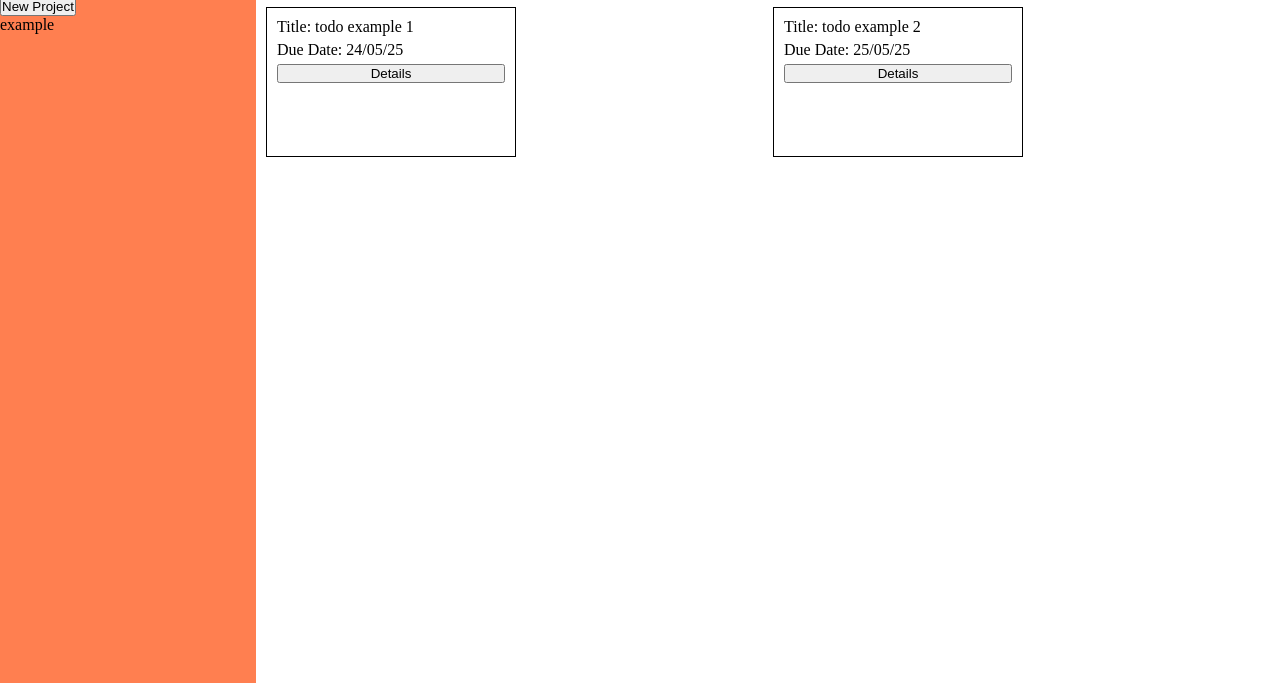
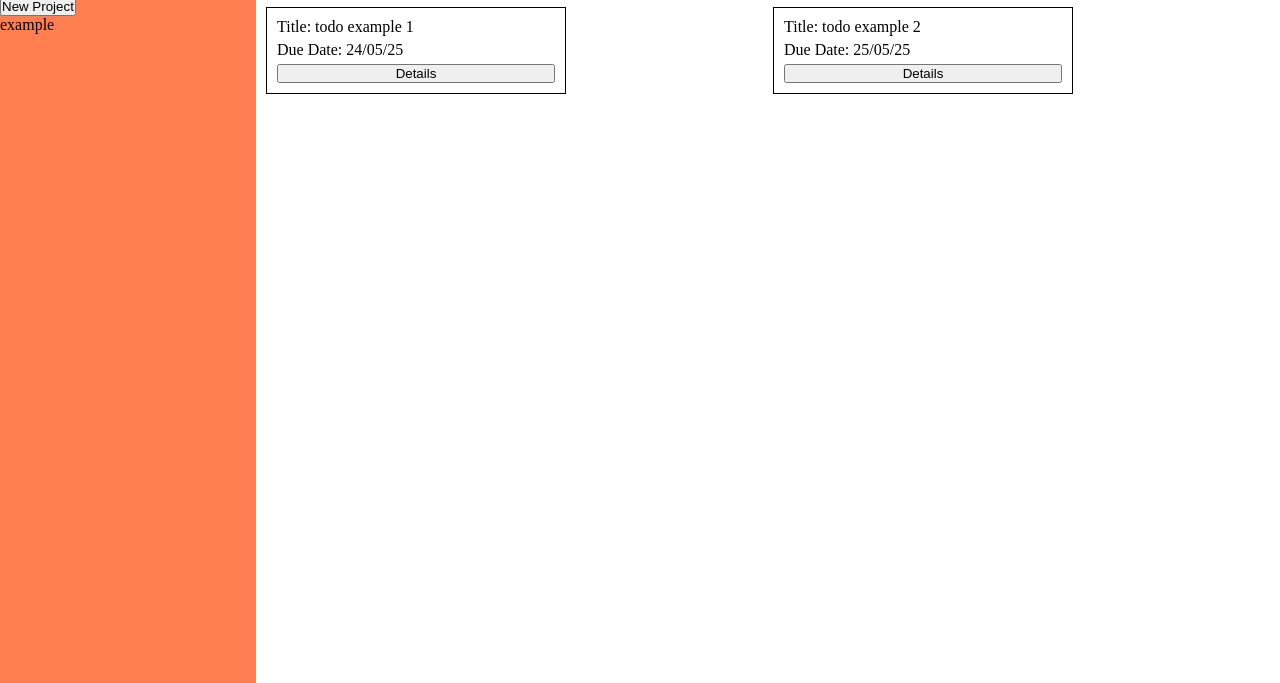
Before and after one commit to marcaixs/todo-list, a website built with webpack: page src/template.html in a window 1280 px wide. Shown: the part 117-800 px from the top of the page. Built offline with nearby package versions, Linux system fonts and the light colour scheme.

Commit message:
todo div and details layout

```diff
--- a/src/styles.css
+++ b/src/styles.css
@@ -38,13 +38,17 @@ header{
 }
 
 .todo-div{
-    height: 150px;
-    width: 250px;
+    width: 300px;
+    height: fit-content;
     display: flex;
     flex-direction: column;
     gap: 5px;
     padding: 10px;
     border: solid 1px black;
+}
+
+.details{
+    display: none;
 }
 
 .todo-form{
```
